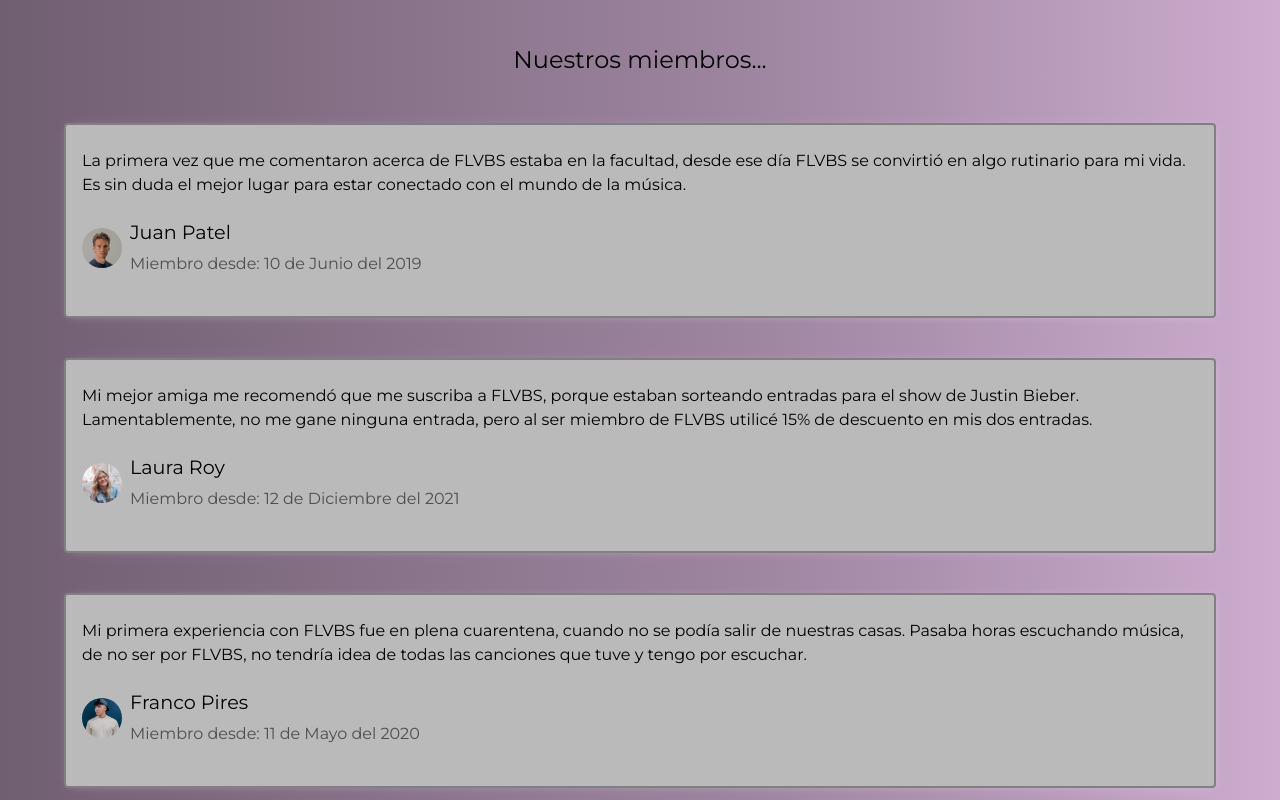
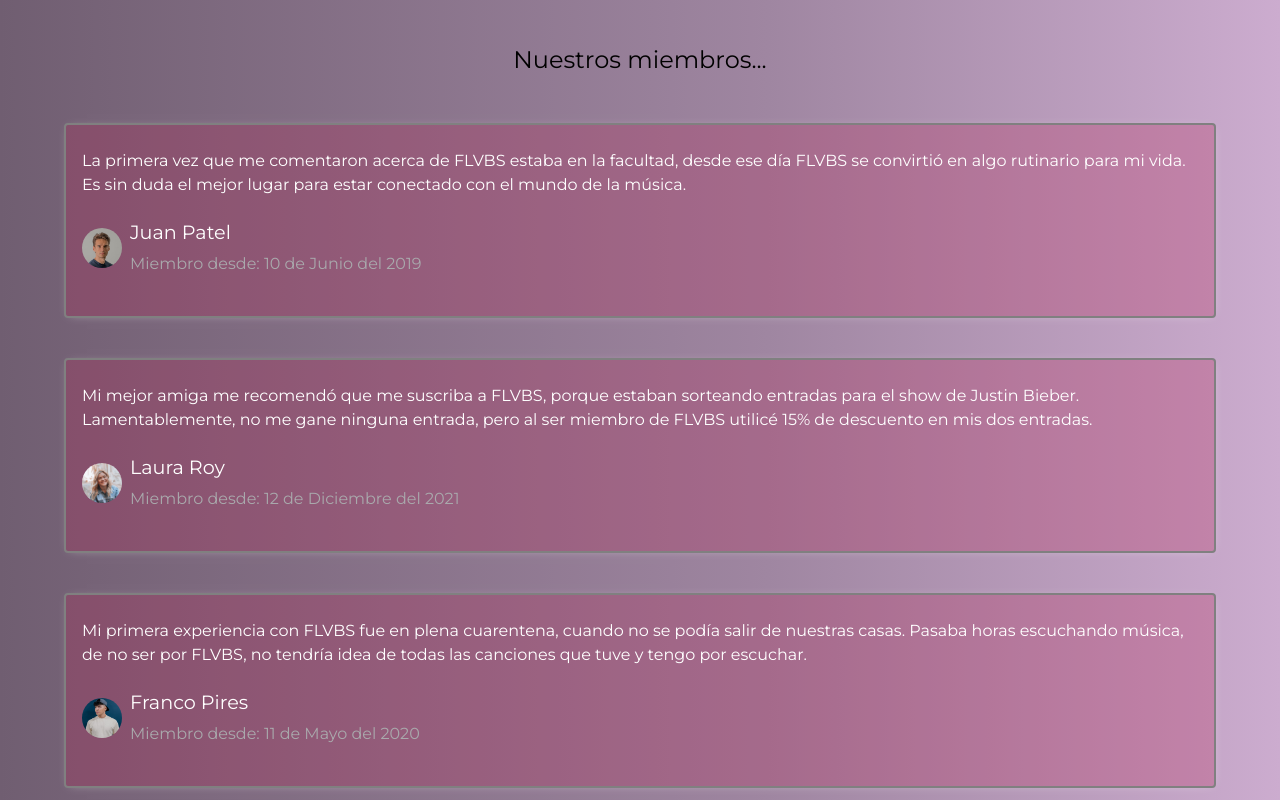
Before and after one commit to fran-dane/proyecto-final, a website: page index.html in a window 1280 px wide. Shown: the part 1700-2500 px from the top of the page. Drawn offline with nearby package versions, Linux system fonts and the light colour scheme.

Commit message:
cambio de color section de opiniones

```diff
--- a/folder-scss/componentes/_index.scss
+++ b/folder-scss/componentes/_index.scss
@@ -102,8 +102,12 @@
       border-radius: 4px;
       box-shadow: 1px 1px 10px -5px rgb(255, 255, 255, .5);
       border: 2px solid gray;
-      background: rgb(187, 186, 186);
+      background: rgb(181, 27, 77, 0.26);
       color: #000;
+  }
+
+  .index-card-paragraph {
+    color: #fff;
   }
 
   .index-card-item--first{
@@ -146,13 +150,13 @@
   .index-card-name{
       font-size: 1.2rem;
       font-family: var(--heading-font);
+      color: #fff;
   }
 
   .index-card-member{
-      color: rgb(78, 78, 78);
+      color: #a9a9ac;
   }
 
+  /* ------------------------------ fin opiniones ----------------------------- */
+
   /* -------------------------------- fin index ------------------------------- */
-
-
-  /* -------------------------------- opiniones ------------------------------- */
--- a/index.html
+++ b/index.html
@@ -108,7 +108,7 @@
                 <h2 class="index-opinions d-flex justify-content-center">Nuestros miembros...</h2>
 
                 <article class="index-card-item index-card-item--first">
-                    <p class="card__paragraph"> La primera vez que me comentaron acerca de FLVBS estaba en la facultad, desde ese día FLVBS se convirtió en algo rutinario para mi vida. Es sin duda el mejor lugar para estar conectado con el mundo de la música.</p>
+                    <p class="index-card-paragraph"> La primera vez que me comentaron acerca de FLVBS estaba en la facultad, desde ese día FLVBS se convirtió en algo rutinario para mi vida. Es sin duda el mejor lugar para estar conectado con el mundo de la música.</p>
 
                 <div class="index-card-profile">
                     <figure class="index-card-picture">
```
Also changed, not shown: categorias/conciertos.html (+1 -1 lines), carpeta-css/style.css, 1 other file.
